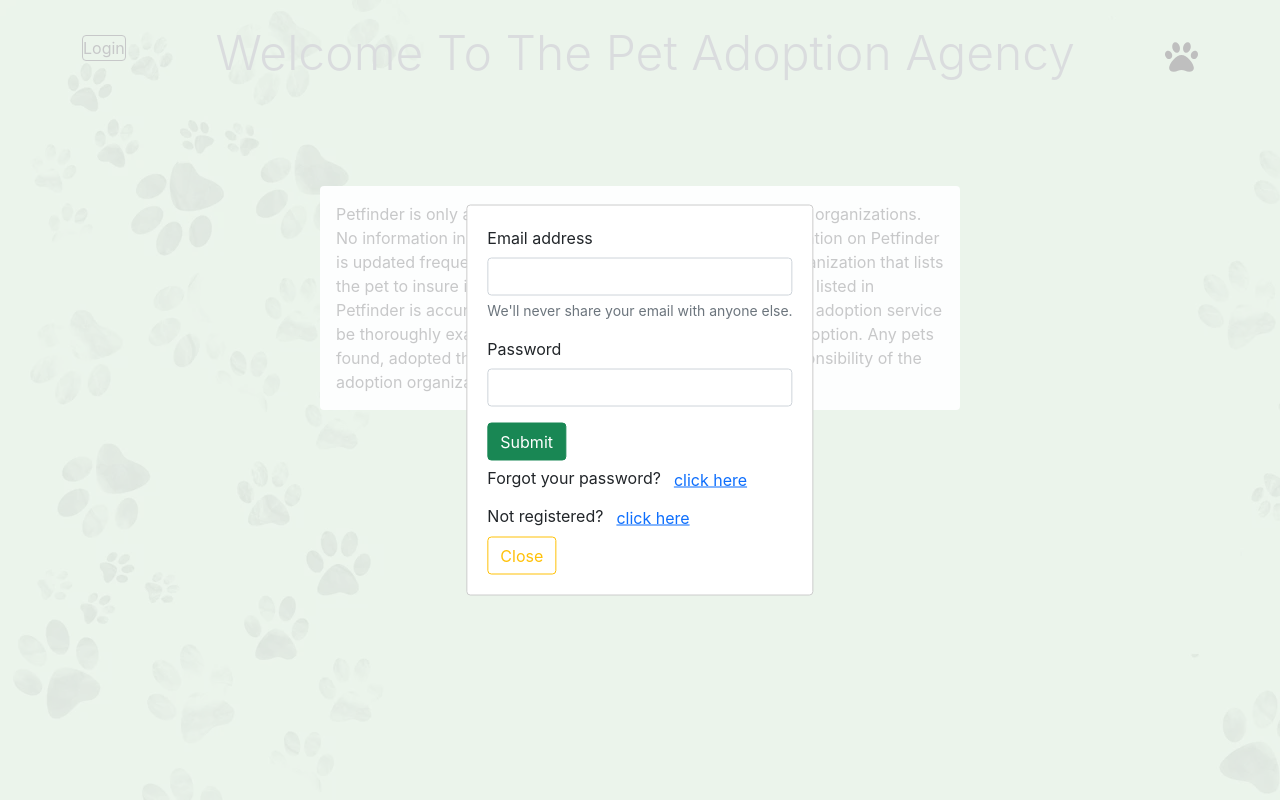
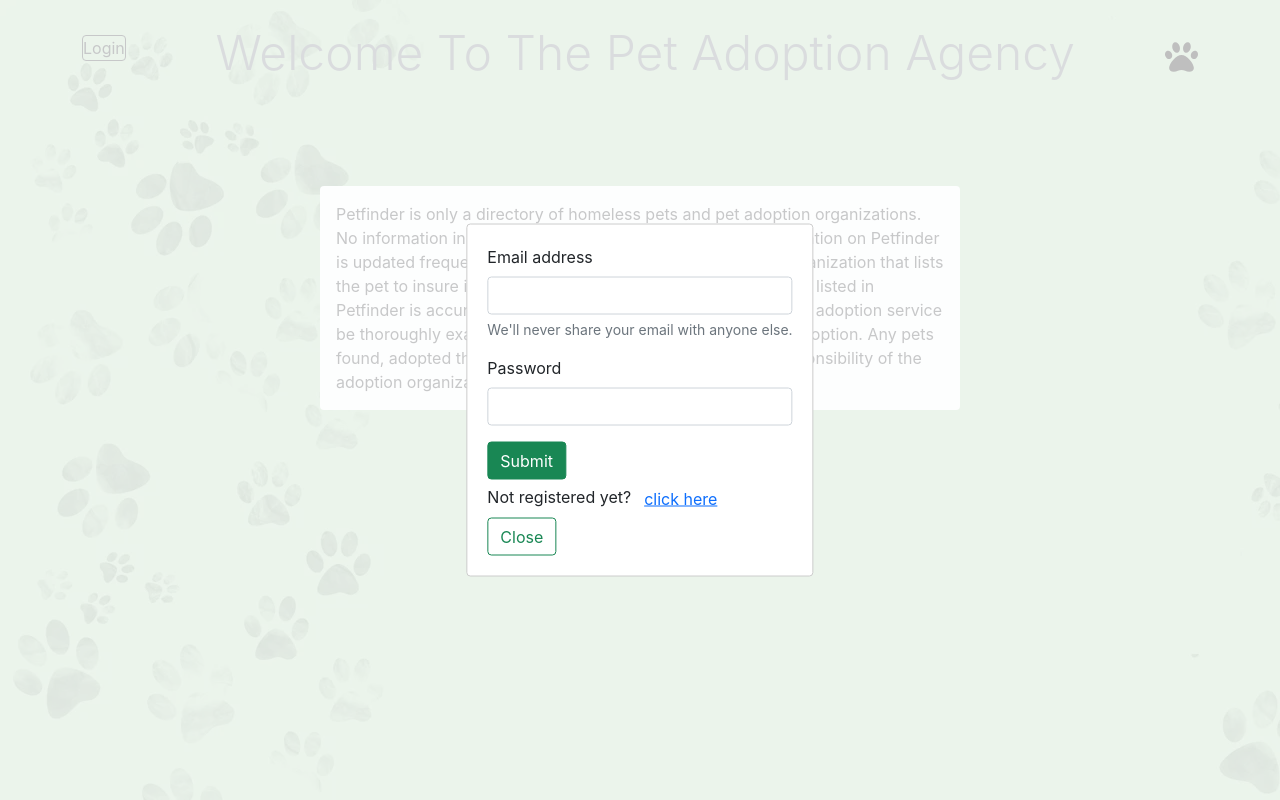
Before and after one commit to eladahdut/pet-adoption-front-end, a React (Create React App) app: page / in a window 1280 px wide. Both pictures are taken after a click on the button "Login". Built offline with nearby package versions, Linux system fonts and the light colour scheme.

Commit message:
modal works finally

```diff
--- a/src/components/homepage(loggedOut)/LoginBtn.jsx
+++ b/src/components/homepage(loggedOut)/LoginBtn.jsx
@@ -36,6 +36,9 @@ function LogSigBtn() {
         style={customStyles}
         toggleModal={toggleModal}>
         <LoginModal />
+        <button onClick={toggleModal} className="btn btn-outline-success">
+          Close
+        </button>
       </Modal>
     </div>
   );
--- a/src/components/homepage(loggedOut)/LoginModal.jsx
+++ b/src/components/homepage(loggedOut)/LoginModal.jsx
@@ -16,8 +16,8 @@ function LogSigModal() {
   };
   const [isModalOpen, setIsOpen] = React.useState(false);
 
-  function toggleModal() {
-    // e.preventDefault();
+  function toggleModal(e) {
+    e.preventDefault();
     setIsOpen(!isModalOpen);
   }
 
@@ -53,22 +53,19 @@ function LogSigModal() {
             Submit
           </button>
         </div>
-        <div>
+        {/* <div>
           Forgot your password?
           <button className="btn btn-link" onClick={toggleModal}>
             click here
           </button>
-        </div>
+        </div> */}
         <div>
-          Not registered?
-          <button className="btn btn-link" onClick={toggleModal}>
+          Not registered yet?
+          <button className="btn btn-link" onClick={(e) => toggleModal(e)}>
             click here
           </button>
         </div>
       </form>
-      <button onClick={toggleModal} className="btn btn-outline-warning">
-        Close
-      </button>
       <Modal style={customStyles} isOpen={isModalOpen}>
         <SignUpModal toggleModal={toggleModal} />
       </Modal>
```
